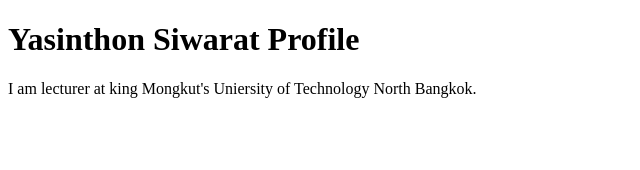
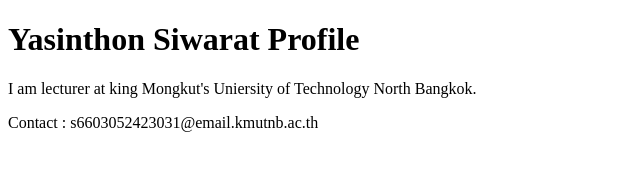
Before and after one commit to yasinthon18/github-desktop-project-Yew, a plain HTML site: page index.html in a window 1280 px wide. Shown: the whole page, without its empty margins (0-640 px from the left). Drawn offline with Linux system fonts and the light colour scheme.

Commit message:
Add contact me
add contact me

```diff
--- a/index.html
+++ b/index.html
@@ -8,5 +8,6 @@
 <body>
     <h1>Yasinthon Siwarat Profile</h1>
     <p>I am lecturer at king Mongkut's Uniersity of Technology North Bangkok.</p>
+    <footer>Contact : s6603052423031@email.kmutnb.ac.th</footer>
 </body>
 </html>
```
